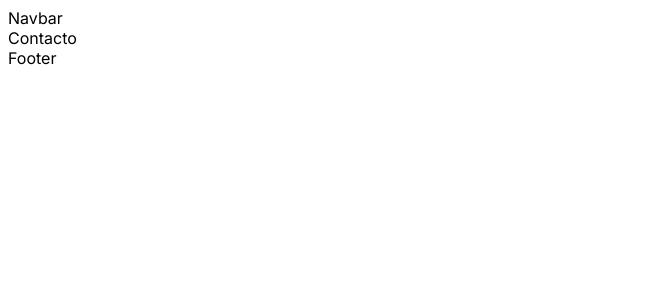
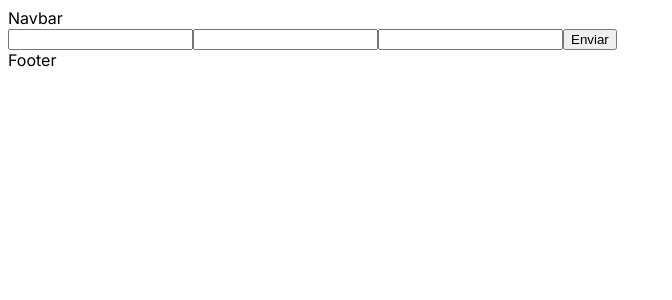
Before and after one commit to coniargento/509, a Next.js app: page /contacto in a window 1280 px wide. Shown: the top 300 px of the page, without its empty margins (0-672 px from the left). Built offline with nearby package versions, Linux system fonts and the light colour scheme.

Commit message:
added contact form

```diff
--- a/src/app/contacto/page.js
+++ b/src/app/contacto/page.js
@@ -2,7 +2,14 @@ import React from 'react'
 
 const Contacto = () => {
   return (
-    <div>Contacto</div>
+    <div>
+      <form action="" method="get">
+        <input type="text" name="email;" />
+        <input type="text" name="nombre" />
+        <input type="text" name="mensaje" />
+        <button>Enviar</button>
+      </form>
+    </div>
   )
 }
 
```
